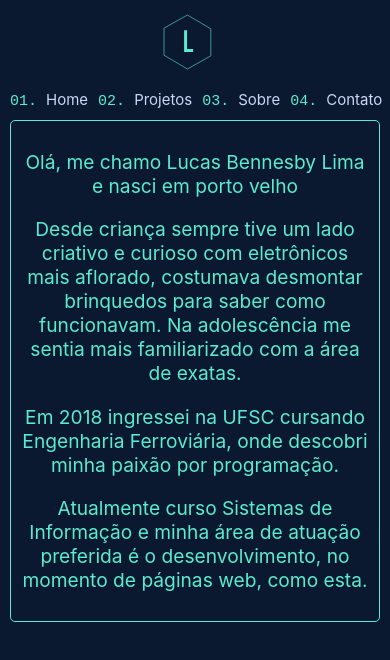
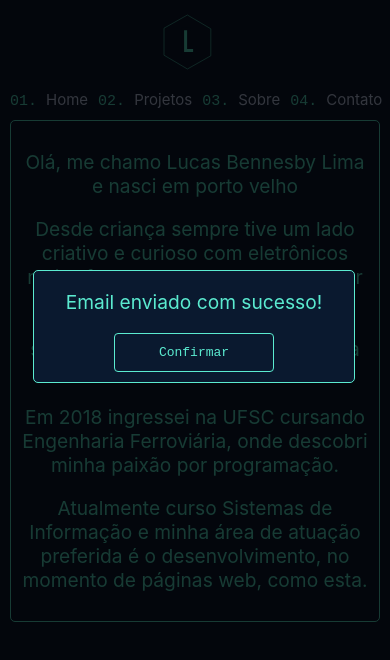
Before and after one commit to lucasbennesby/potifolio_web_dev_2023, a React (Create React App) app: page /sobre in a window 390 px wide. Shown: the top 660 px of the page. Built offline with nearby package versions, Linux system fonts and the light colour scheme.

Commit message:
adicionado modal de email enviado

```diff
--- /dev/null
+++ b/src/Components/Modal.js
@@ -0,0 +1,25 @@
+import React, { useState } from "react";
+import styles from "./Modal.module.css";
+import Buttons from "./Buttons";
+
+function Modal() {
+  const [modal, setModal] = useState(true);
+
+  const handleClick = () => {
+    setModal(false);
+  };
+
+  const handleModal = (
+    <>
+      <div className={styles.bgBlur} />
+      <div className={styles.card}>
+        <p>Email enviado com sucesso!</p>
+        <Buttons onClick={handleClick}>Confirmar</Buttons>
+      </div>
+    </>
+  );
+
+  return <>{modal && handleModal}</>;
+}
+
+export default Modal;
--- /dev/null
+++ b/src/Components/Modal.module.css
@@ -0,0 +1,53 @@
+.bgBlur {
+  position: fixed;
+  top: 0;
+  left: 0;
+  width: 100%;
+  height: 100vh;
+  z-index: 10;
+  background: rgba(0, 0, 0, 0.75);
+}
+
+.card {
+  z-index: 999;
+  width: 625px;
+  height: fit-content;
+  background-color: #0a192f;
+  margin: auto;
+  border: 1px solid #5bebd0;
+  border-radius: 5px;
+  display: flex;
+  flex-direction: column;
+  align-items: stretch;
+  position: absolute;
+  top: 29%;
+  right: 29.5%;
+}
+p {
+  color: #5bebd0;
+  text-align: center;
+}
+.card > button {
+  width: 50%;
+  margin: auto;
+  margin-bottom: 10px;
+}
+
+@media only screen and (max-width: 400px) {
+  .card {
+    z-index: 999;
+    width: 82%;
+    height: -moz-fit-content;
+    height: fit-content;
+    background-color: #0a192f;
+    margin: auto;
+    border: 1px solid #5bebd0;
+    border-radius: 5px;
+    display: flex;
+    flex-direction: column;
+    align-items: stretch;
+    position: absolute;
+    top: 32%;
+    right: 9%;
+  }
+}
--- a/src/Pages/Contato/Contato.js
+++ b/src/Pages/Contato/Contato.js
@@ -2,6 +2,7 @@ import React, { useState, useEffect } from "react";
 import styles from "./Contato.module.css";
 import Buttons from "../../Components/Buttons";
 import emailjs from "emailjs-com";
+import Modal from "../../Components/Modal";
 
 function Contato() {
   const [userName, setUserName] = useState("");
@@ -9,6 +10,8 @@ function Contato() {
   const [userMessage, setuserMessage] = useState("");
   const [userPhone, setuserPhone] = useState("");
   const [formIsValid, setFormIsValid] = useState(false);
+  //modal message
+  const [modal, setModal] = useState(false);
   //validators
   const [nameValid, setNameValid] = useState();
   const [phoneValid, setPhoneValid] = useState();
@@ -43,7 +46,7 @@ function Contato() {
         )
         .then(
           (result) => {
-            alert("Email enviado com sucesso!");
+            setModal(true);
           },
           (error) => {
             alert("Email nao enviado erro:" + error);
@@ -151,6 +154,7 @@ function Contato() {
           </div>
         </form>
       </div>
+      {modal && <Modal />}
     </div>
   );
 }
--- a/src/Pages/Sobre/Sobre.js
+++ b/src/Pages/Sobre/Sobre.js
@@ -1,6 +1,7 @@
 import React from "react";
 import styles from "./Sobre.module.css";
 import Logo from "../../Components/Logo";
+import Modal from "../../Components/Modal";
 function Sobre() {
   return (
     <div className={styles.text}>
@@ -19,6 +20,7 @@ function Sobre() {
         Atualmente curso Sistemas de Informação e minha área de atuação
         preferida é o desenvolvimento, no momento de páginas web, como esta.
       </p>
+      <Modal />
     </div>
   );
 }
```
Also changed, not shown: 1 other file (tests, documents, lock files or other folders).
